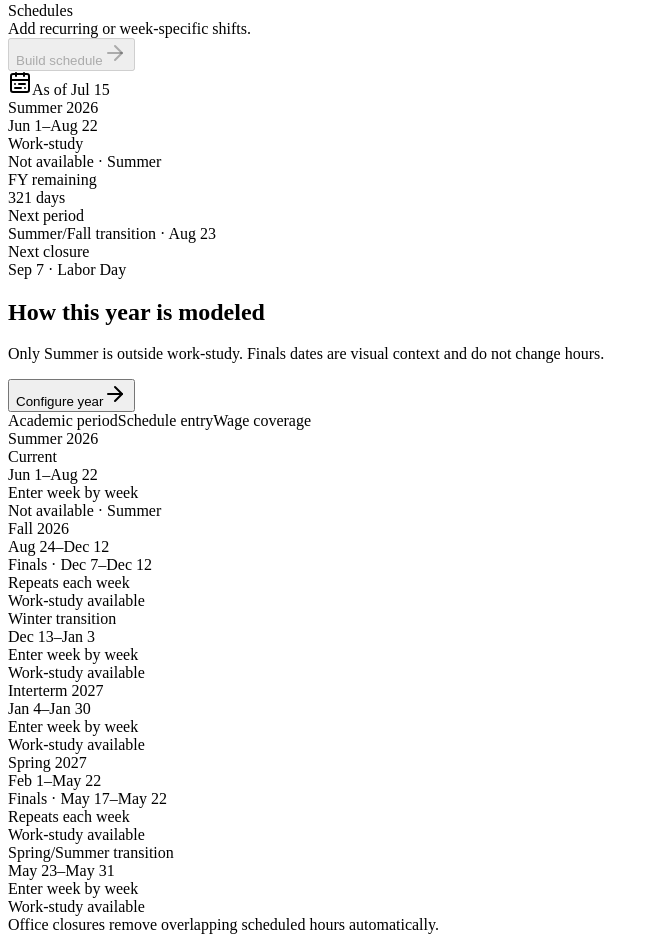
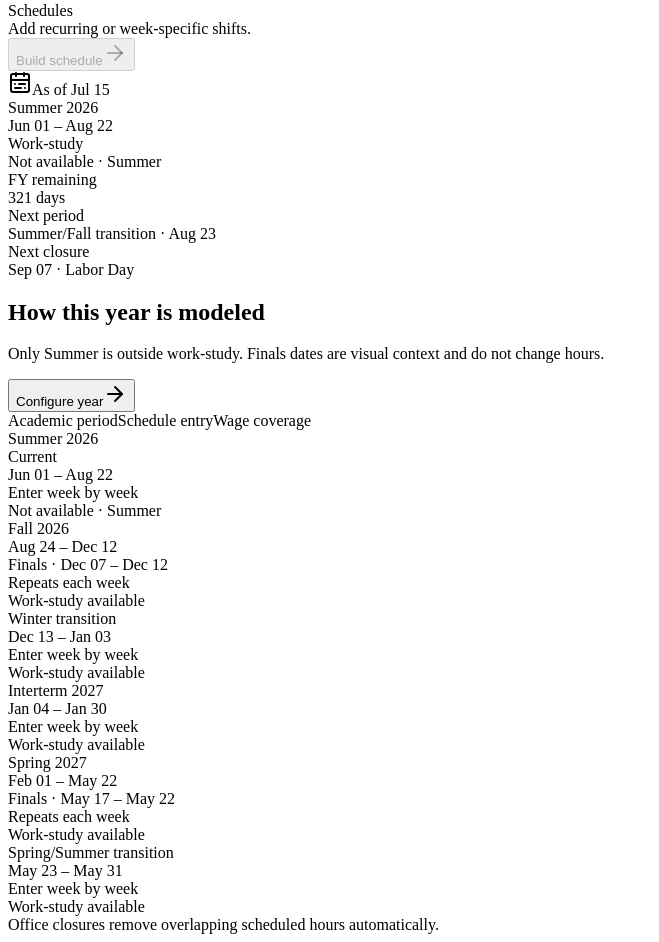
Before and after one commit to charliec2004/cpd-wage-predictor, a React (Vite) app in the folder src/renderer/: page / in a window 1280 px wide. Shown: the part 667-1609 px from the top of the page, without its empty margins (0-659 px from the left). Built offline with nearby package versions, Linux system fonts and the light colour scheme.

Commit message:
Normalize displayed date formatting

```diff
--- a/src/renderer/components/ui/date-picker.tsx
+++ b/src/renderer/components/ui/date-picker.tsx
@@ -93,7 +93,7 @@ export function DatePicker({
           className={cn('h-8 w-full justify-start px-2.5 text-left font-normal', !selected && 'text-muted-foreground', className)}
         >
           <CalendarDays className="h-3.5 w-3.5 text-muted-foreground" />
-          <span className="min-w-0 flex-1 truncate">{selected ? format(selected, 'MMM d, yyyy') : placeholder}</span>
+          <span className="min-w-0 flex-1 truncate font-mono">{selected ? format(selected, 'MMM dd, yyyy') : placeholder}</span>
           <ChevronDown className="h-3.5 w-3.5 text-muted-foreground" />
         </Button>
       </Popover.Trigger>
--- a/src/renderer/src/domain/dates.ts
+++ b/src/renderer/src/domain/dates.ts
@@ -1,4 +1,5 @@
 const DAY_MS = 86_400_000;
+const SHORT_MONTHS = ['Jan', 'Feb', 'Mar', 'Apr', 'May', 'Jun', 'Jul', 'Aug', 'Sep', 'Oct', 'Nov', 'Dec'] as const;
 
 export function parseIsoDate(date: string): Date {
   return new Date(`${date}T00:00:00.000Z`);
@@ -47,14 +48,17 @@ export function clampDate(date: string, startDate: string, endDate: string): str
 }
 
 export function formatShortDate(date: string): string {
-  return new Intl.DateTimeFormat('en-US', { month: 'short', day: 'numeric', timeZone: 'UTC' }).format(parseIsoDate(date));
+  const [year, month, day] = date.split('-');
+  const monthLabel = SHORT_MONTHS[Number(month) - 1];
+  return year && monthLabel && day ? `${monthLabel} ${day}` : date;
+}
+
+export function formatDateRange(startDate: string, endDate: string): string {
+  return `${formatShortDate(startDate)} – ${formatShortDate(endDate)}`;
 }
 
 export function formatLongDate(date: string): string {
-  return new Intl.DateTimeFormat('en-US', {
-    month: 'long',
-    day: 'numeric',
-    year: 'numeric',
-    timeZone: 'UTC',
-  }).format(parseIsoDate(date));
+  const [year, month, day] = date.split('-');
+  const monthLabel = SHORT_MONTHS[Number(month) - 1];
+  return year && monthLabel && day ? `${monthLabel} ${day}, ${year}` : date;
 }
--- a/src/renderer/src/features/overview.tsx
+++ b/src/renderer/src/features/overview.tsx
@@ -6,7 +6,7 @@ import { Badge } from '../../components/ui/badge';
 import { Button } from '../../components/ui/button';
 import { DatePicker } from '../../components/ui/date-picker';
 import type { ForecastCoverageSegment, ForecastRange, ForecastResult, WeeklyForecastRow } from '../domain/forecast';
-import { addDays, formatLongDate, formatShortDate, parseIsoDate } from '../domain/dates';
+import { addDays, formatDateRange, formatLongDate, formatShortDate, parseIsoDate } from '../domain/dates';
 import { formatCurrency, formatCurrencyPrecise } from '../lib/format';
 import { Field, MoneyInput } from '../components/form-controls';
 import { budgetHealth, type BudgetHealth } from '../domain/budget-health';
@@ -135,7 +135,7 @@ function FiscalContext({ year, asOfDate, onOpenYearSetup }: { year: FiscalYear;
         <div className="border-b border-border p-5 lg:border-b-0 lg:border-r">
           <div className="flex items-center gap-2 text-[12px] font-medium text-muted-foreground"><CalendarRange className="h-4 w-4" />As of {formatShortDate(asOfDate)}</div>
           <div className="mt-3 text-[20px] font-semibold tracking-tight">{currentPeriod ? `${currentPeriod.name}${currentIsFinals ? ' · Finals' : ''}` : 'Outside this fiscal year'}</div>
-          {currentPeriod && <div className="mt-1 text-[12px] text-muted-foreground">{formatShortDate(currentPeriod.startDate)}–{formatShortDate(currentPeriod.endDate)}</div>}
+          {currentPeriod && <div className="mt-1 font-mono text-[12px] text-muted-foreground">{formatDateRange(currentPeriod.startDate, currentPeriod.endDate)}</div>}
           <div className="mt-5 grid grid-cols-2 gap-x-5 gap-y-4">
             <div><div className="text-[10px] uppercase tracking-[0.07em] text-muted-foreground">Work-study</div><div className={`mt-1 text-[12px] font-semibold ${currentUsesWorkStudy ? '' : 'text-muted-foreground'}`}>{currentUsesWorkStudy ? 'Available now' : 'Not available · Summer'}</div></div>
             <div><div className="text-[10px] uppercase tracking-[0.07em] text-muted-foreground">FY remaining</div><div className="mt-1 font-mono text-[12px] font-semibold">{remainingDays} days</div></div>
@@ -163,8 +163,8 @@ function FiscalContext({ year, asOfDate, onOpenYearSetup }: { year: FiscalYear;
                 <div key={period.id} className={`grid grid-cols-[minmax(160px,1.15fr)_minmax(150px,1fr)_minmax(150px,1fr)] items-center gap-3 px-5 py-2.5 text-[11px] ${current ? 'bg-[hsl(var(--action-primary)/0.08)]' : ''}`}>
                   <div className="min-w-0">
                     <div className="flex items-center gap-2"><span className="truncate text-[12px] font-semibold">{period.name}</span>{current && <Badge className="border-[hsl(var(--action-primary-border)/0.45)] bg-[hsl(var(--action-primary)/0.12)] text-[hsl(var(--success-accent))]">Current</Badge>}</div>
-                    <div className="mt-0.5 font-mono text-[9px] text-muted-foreground">{formatShortDate(period.startDate)}–{formatShortDate(period.endDate)}</div>
-                    {period.finalsStartDate && period.finalsEndDate && <div className="mt-0.5 text-[9px] text-muted-foreground">Finals · {formatShortDate(period.finalsStartDate)}–{formatShortDate(period.finalsEndDate)}</div>}
+                    <div className="mt-0.5 font-mono text-[9px] text-muted-foreground">{formatDateRange(period.startDate, period.endDate)}</div>
+                    {period.finalsStartDate && period.finalsEndDate && <div className="mt-0.5 text-[9px] text-muted-foreground">Finals · {formatDateRange(period.finalsStartDate, period.finalsEndDate)}</div>}
                   </div>
                   <div className="text-muted-foreground">{period.scheduleMode === 'recurring' ? 'Repeats each week' : 'Enter week by week'}</div>
                   <div className={`flex items-center gap-2 font-medium ${workStudyAvailable ? '' : 'text-muted-foreground'}`}>
@@ -217,7 +217,7 @@ function ForecastRunway({ year, forecast }: { year: FiscalYear; forecast: Foreca
         {coverageSegments.map((segment) => {
           const left = Math.max(0, ((parseIsoDate(segment.startDate).getTime() - start) / (end - start)) * 100);
           const right = Math.min(100, ((parseIsoDate(addDays(segment.endDate, 1)).getTime() - start) / (end - start)) * 100);
-          return <div key={`${segment.periodId}-${segment.startDate}-${segment.state}`} title={`${segment.periodName} · ${formatShortDate(segment.startDate)}–${formatShortDate(segment.endDate)} · ${segment.sourceLabel}`} className={`absolute inset-y-0 ${coverageBarClass[segment.state]}`} style={{ left: `${left}%`, width: `${Math.max(0.5, right - left)}%` }} />;
+          return <div key={`${segment.periodId}-${segment.startDate}-${segment.state}`} title={`${segment.periodName} · ${formatDateRange(segment.startDate, segment.endDate)} · ${segment.sourceLabel}`} className={`absolute inset-y-0 ${coverageBarClass[segment.state]}`} style={{ left: `${left}%`, width: `${Math.max(0.5, right - left)}%` }} />;
         })}
         <div className="absolute inset-y-0 w-px bg-foreground" style={{ left: `${seam}%` }} />
       </div>
@@ -399,7 +399,7 @@ export function Overview({ year, forecast, forecastRange, asOfDate, scenarioId,
                 </tr></thead>
                 <tbody>{rows.map((row) => (
                   <tr key={row.weekStart} className={row.state === 'mixed' ? 'bg-warning-500/[0.07]' : 'hover:bg-surface-900/55'}>
-                    <td className="border-b border-border px-3 py-2 font-mono text-[11px]">{formatShortDate(row.weekStart)}–{formatShortDate(row.weekEnd)}</td>
+                    <td className="whitespace-nowrap border-b border-border px-3 py-2 font-mono text-[11px] tabular-nums">{formatDateRange(row.weekStart, row.weekEnd)}</td>
                     <td className="border-b border-border px-3 py-2">{stateBadge(row)}</td>
                     <td className="border-b border-border px-3 py-2 text-right font-mono tabular-nums">{row.state === 'missing' ? '—' : row.hours.toFixed(1)}</td>
                     <td className="border-b border-border px-3 py-2 text-right font-mono tabular-nums">{row.state === 'missing' ? '—' : formatCurrencyPrecise(row.grossWagesCents)}</td>
--- a/src/renderer/src/features/schedule.tsx
+++ b/src/renderer/src/features/schedule.tsx
@@ -33,6 +33,7 @@ import { calculateForecast, scheduledPayableMinutes } from '../domain/forecast';
 import {
   addDays,
   clampDate,
+  formatDateRange,
   formatLongDate,
   formatShortDate,
   isWithin,
@@ -329,7 +330,7 @@ export function Schedule({ year, onWorkersChange, onClosuresChange, onPeriodsCha
             <div className="flex items-center gap-2">
               <Button variant="outline" size="icon-sm" aria-label="Previous week" disabled={addDays(weekStart, -1) < year.startDate} onClick={() => setWeekStart(addDays(weekStart, -7))}><ChevronLeft className="h-4 w-4" /></Button>
               <div className="min-w-48 text-center">
-                <div className="text-[13px] font-semibold">{formatShortDate(weekStart)}–{formatShortDate(weekEnd)}</div>
+                <div className="font-mono text-[13px] font-semibold">{formatDateRange(weekStart, weekEnd)}</div>
                 <div className="mt-0.5 flex items-center justify-center gap-1.5 text-[10px] text-muted-foreground">
                   {weekContextLabels.map((label) => <span key={label}>{label}</span>).reduce<React.ReactNode[]>((parts, item, index) => index === 0 ? [item] : [...parts, <span key={`dot-${index}`}>·</span>, item], [])}
                 </div>
@@ -411,7 +412,7 @@ export function Schedule({ year, onWorkersChange, onClosuresChange, onPeriodsCha
         <section className="overflow-hidden rounded-lg border border-border bg-card">
           <div className="flex flex-wrap items-end gap-3 border-b border-border bg-surface-900/55 p-4">
             <Field label="Worker" className="min-w-52 flex-1"><Select value={workerId} onChange={(event) => setWorkerId(event.target.value)}>{year.workers.map((candidate) => <option key={candidate.id} value={candidate.id}>{candidate.name}</option>)}</Select></Field>
-            <Field label="Repeating period" className="min-w-52 flex-1"><Select value={periodId} onChange={(event) => setPeriodId(event.target.value)}>{recurringPeriods.map((candidate) => <option key={candidate.id} value={candidate.id}>{candidate.name} · {formatShortDate(candidate.startDate)}–{formatShortDate(candidate.endDate)}</option>)}</Select></Field>
+            <Field label="Repeating period" className="min-w-52 flex-1"><Select value={periodId} onChange={(event) => setPeriodId(event.target.value)}>{recurringPeriods.map((candidate) => <option key={candidate.id} value={candidate.id}>{candidate.name} · {formatDateRange(candidate.startDate, candidate.endDate)}</option>)}</Select></Field>
             {period && <Badge variant="outline" className="mb-1">Repeats weekly</Badge>}
           </div>
           {schedule && period?.scheduleMode === 'recurring' ? (
```
Also changed, not shown: src/renderer/src/features/forecast-planner.tsx (+4 -4 lines), 1 other file (tests, documents, lock files or other folders).
